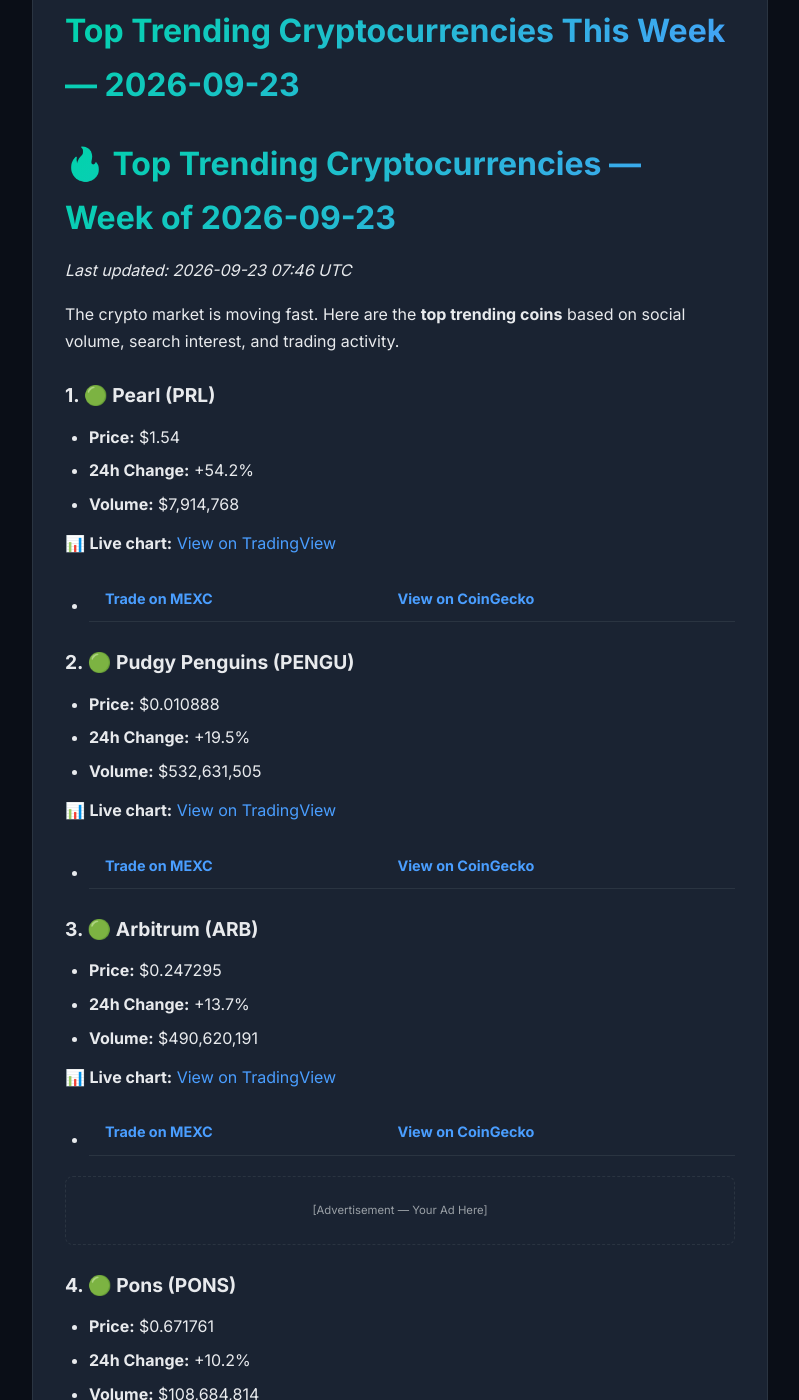
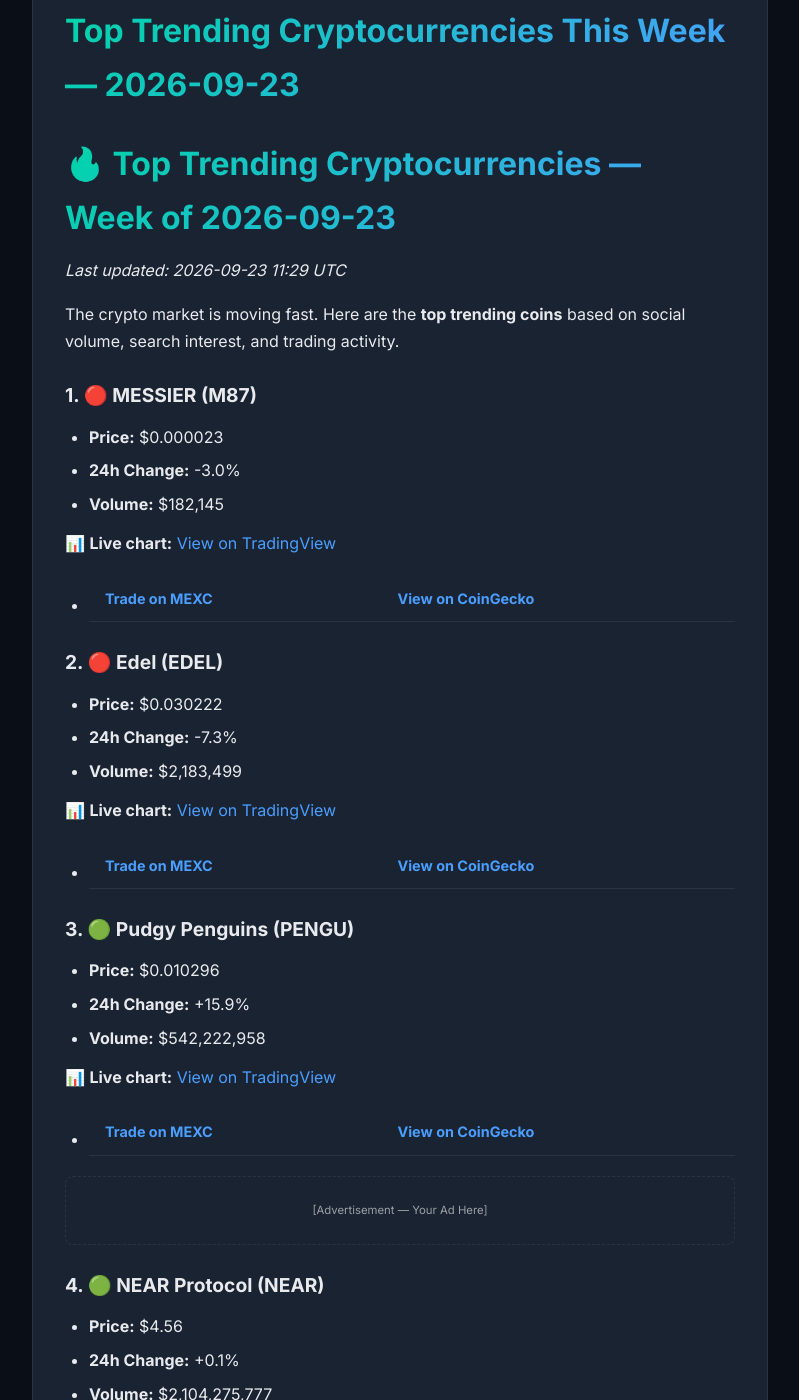
Before and after one commit to alexcipher-CRE/crypto-insights, a Jekyll site: the page built from _posts/2026-09-23-trending-coins.md, in a window 1280 px wide and 1400 px high, scrolled down 355 px. Shown: the whole window, without its empty margins (240-1039 px from the left). Built offline with Jekyll 4.4.1, drawn with Linux system fonts in a browser that asks for light colours; some of the changed text lies outside the part shown.

Commit message:
🚀 Auto-update: 10 posts

```diff
--- a/_posts/2026-09-23-trending-coins.md
+++ b/_posts/2026-09-23-trending-coins.md
@@ -6,60 +6,60 @@ tags: [crypto, trending, analysis]
 
 # 🔥 Top Trending Cryptocurrencies — Week of 2026-09-23
 
-*Last updated: 2026-09-23 07:46 UTC*
+*Last updated: 2026-09-23 11:29 UTC*
 
 The crypto market is moving fast. Here are the **top trending coins** based on social volume, search interest, and trading activity.
 
-### 1. 🟢 Pearl (PRL)
+### 1. 🔴 MESSIER (M87)
 
-- **Price:** $1.54
-- **24h Change:** +54.2%
-- **Volume:** $7,914,768
+- **Price:** $0.000023
+- **24h Change:** -3.0%
+- **Volume:** $182,145
 
-📊 **Live chart:** [View on TradingView](https://www.tradingview.com/chart/?symbol=BINANCE:PRLUSDT)
+📊 **Live chart:** [View on TradingView](https://www.tradingview.com/chart/?symbol=BINANCE:M87USDT)
 
-- **[Trade on MEXC](https://www.mexc.com/trade/PRL_USDT?ref=YOUR_REF_ID)** | **[View on CoinGecko](https://www.coingecko.com/en/coins/pearl)**
+- **[Trade on MEXC](https://www.mexc.com/trade/M87_USDT?ref=YOUR_REF_ID)** | **[View on CoinGecko](https://www.coingecko.com/en/coins/messier)**
 
-### 2. 🟢 Pudgy Penguins (PENGU)
+### 2. 🔴 Edel (EDEL)
 
-- **Price:** $0.010888
-- **24h Change:** +19.5%
-- **Volume:** $532,631,505
+- **Price:** $0.030222
+- **24h Change:** -7.3%
+- **Volume:** $2,183,499
+
+📊 **Live chart:** [View on TradingView](https://www.tradingview.com/chart/?symbol=BINANCE:EDELUSDT)
+
+- **[Trade on MEXC](https://www.mexc.com/trade/EDEL_USDT?ref=YOUR_REF_ID)** | **[View on CoinGecko](https://www.coingecko.com/en/coins/edel)**
+
+### 3. 🟢 Pudgy Penguins (PENGU)
+
+- **Price:** $0.010296
+- **24h Change:** +15.9%
+- **Volume:** $542,222,958
 
 📊 **Live chart:** [View on TradingView](https://www.tradingview.com/chart/?symbol=BINANCE:PENGUUSDT)
 
 - **[Trade on MEXC](https://www.mexc.com/trade/PENGU_USDT?ref=YOUR_REF_ID)** | **[View on CoinGecko](https://www.coingecko.com/en/coins/pudgy-penguins)**
-
-### 3. 🟢 Arbitrum (ARB)
-
-- **Price:** $0.247295
-- **24h Change:** +13.7%
-- **Volume:** $490,620,191
-
-📊 **Live chart:** [View on TradingView](https://www.tradingview.com/chart/?symbol=BINANCE:ARBUSDT)
-
-- **[Trade on MEXC](https://www.mexc.com/trade/ARB_USDT?ref=YOUR_REF_ID)** | **[View on CoinGecko](https://www.coingecko.com/en/coins/arbitrum)**
 
 <!-- Ad Slot: Mid-Content Leaderboard -->
 <div class="ad-slot ad-leaderboard">
   <small>[Advertisement — Your Ad Here]</small>
 </div>
 
-### 4. 🟢 Pons (PONS)
+### 4. 🟢 NEAR Protocol (NEAR)
 
-- **Price:** $0.671761
-- **24h Change:** +10.2%
-- **Volume:** $108,684,814
+- **Price:** $4.56
+- **24h Change:** +0.1%
+- **Volume:** $2,104,275,777
 
-📊 **Live chart:** [View on TradingView](https://www.tradingview.com/chart/?symbol=BINANCE:PONSUSDT)
+📊 **Live chart:** [View on TradingView](https://www.tradingview.com/chart/?symbol=BINANCE:NEARUSDT)
 
-- **[Trade on MEXC](https://www.mexc.com/trade/PONS_USDT?ref=YOUR_REF_ID)** | **[View on CoinGecko](https://www.coingecko.com/en/coins/pons)**
+- **[Trade on MEXC](https://www.mexc.com/trade/NEAR_USDT?ref=YOUR_REF_ID)** | **[View on CoinGecko](https://www.coingecko.com/en/coins/near-protocol)**
 
 ### 5. 🟢 Uniswap (UNI)
 
-- **Price:** $10.54
-- **24h Change:** +19.4%
-- **Volume:** $2,458,983,522
+- **Price:** $9.84
+- **24h Change:** +12.6%
+- **Volume:** $2,433,914,659
 
 📊 **Live chart:** [View on TradingView](https://www.tradingview.com/chart/?symbol=BINANCE:UNIUSDT)
 
```
Also changed, not shown: _posts/2026-09-23-defi-yields.md (+13 -13 lines), _posts/2026-09-23-market-movers.md (+8 -7 lines), _posts/index.md (+1 -1 lines), api/v1/market.json (+106 -106 lines).
